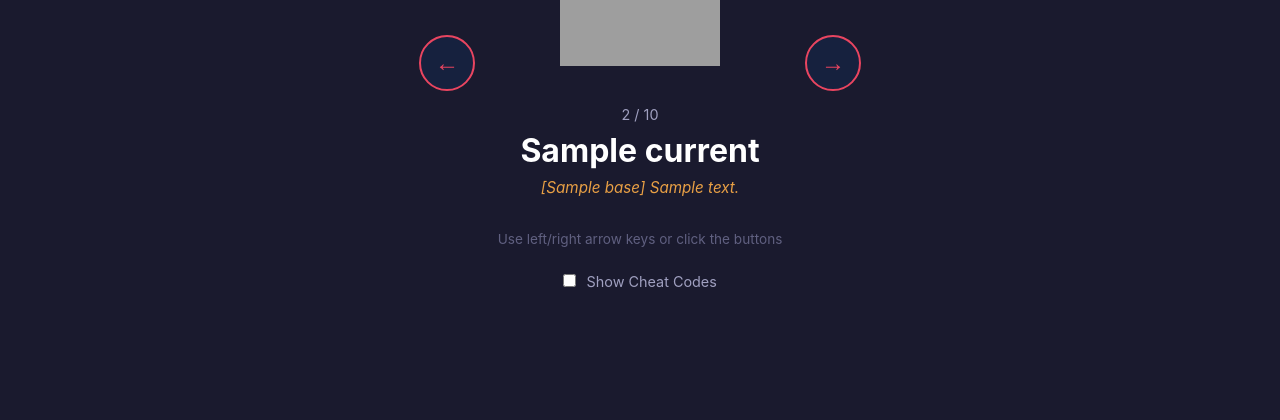
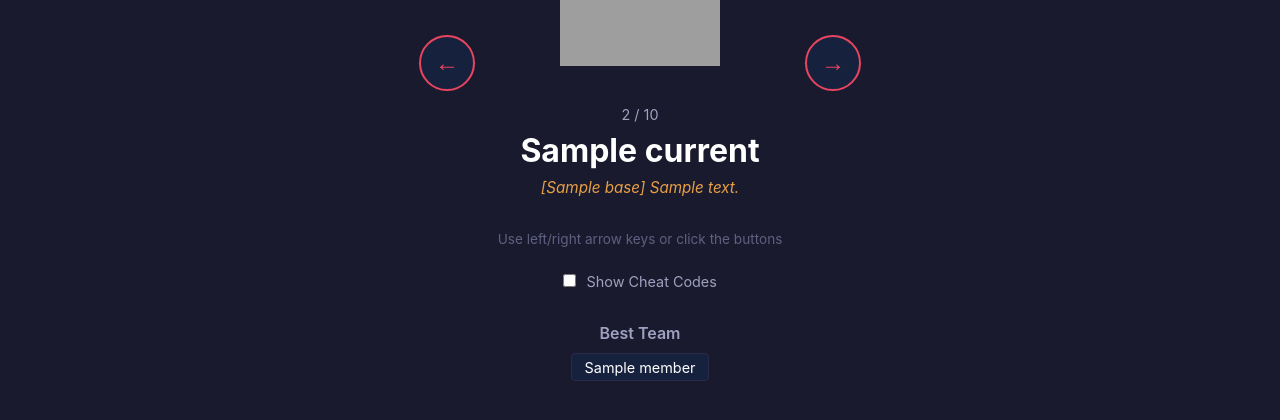
Before and after one commit to mcmendel/pokemendel_journey, a Flask app: template app/templates/replace.html in a window 1280 px wide. Shown: the part 270-690 px from the top of the page. Run offline with Flask 3, Linux system fonts and the light colour scheme; the template is opened without the code that fills it: most values are stand-ins (such as "Sample title", 1, 10 or a date in 2020); grey boxes are pictures that could not be loaded.

Commit message:
add best_team

```diff
--- a/app/config.py
+++ b/app/config.py
@@ -17,6 +17,7 @@ class GameConfig:
     save_dirs: List[str] = field(default_factory=list)
     starters: Dict[str, str] = field(default_factory=dict)
     cheat_codes_module: str = ""
+    best_team: List[str] = field(default_factory=list)
 
 
 @dataclass
--- a/app/static/css/style.css
+++ b/app/static/css/style.css
@@ -327,3 +327,33 @@ h1 {
     font-family: monospace;
     font-size: 0.9rem;
 }
+
+/* Best Team */
+
+.best-team-section {
+    margin-top: 2rem;
+    text-align: center;
+}
+
+.best-team-title {
+    color: #a0a0c0;
+    font-size: 1rem;
+    font-weight: 600;
+    margin-bottom: 0.6rem;
+}
+
+.best-team-list {
+    display: flex;
+    flex-wrap: wrap;
+    justify-content: center;
+    gap: 0.5rem;
+}
+
+.best-team-member {
+    background: #16213e;
+    color: #fff;
+    padding: 0.3rem 0.8rem;
+    border-radius: 4px;
+    font-size: 0.9rem;
+    border: 1px solid #2a2a4a;
+}
--- a/app/templates/replace.html
+++ b/app/templates/replace.html
@@ -34,6 +34,17 @@
         </label>
         <div id="cheat-codes" class="cheat-codes" style="display:none"></div>
     </div>
+
+    {% if game.best_team %}
+    <div class="best-team-section">
+        <h3 class="best-team-title">Best Team</h3>
+        <div class="best-team-list">
+            {% for member in game.best_team %}
+            <span class="best-team-member">{{ member }}</span>
+            {% endfor %}
+        </div>
+    </div>
+    {% endif %}
 </div>
 {% endblock %}
 
--- a/config.yaml
+++ b/config.yaml
@@ -15,6 +15,13 @@ games:
       Charmander: fire
       Squirtle: water
     cheat_codes_module: "games.gen1.blue.cheat_codes"
+    best_team:
+      - Venusaur
+      - Jolteon
+      - Lapras
+      - Dugtrio
+      - Snorlax
+      - Alakazam
   crystal:
     generation: 2
     display_name: "Pokemon Crystal"
@@ -29,6 +36,13 @@ games:
       Cyndaquil: fire
       Totodile: water
     cheat_codes_module: "games.gen2.cheat_codes"
+    best_team:
+      - Typhlosion
+      - Crobat
+      - Quagsire
+      - Heracross
+      - Espeon
+      - Magneton
   emerald:
     generation: 3
     display_name: "Pokemon Emerald"
@@ -43,6 +57,13 @@ games:
       Torchic: fire
       Mudkip: water
     cheat_codes_module: ""
+    best_team:
+      - Swampert
+      - Gardevoir
+      - Manectric
+      - Breloom
+      - Torkoal
+      - Flygon
   platinum:
     generation: 4
     display_name: "Pokemon Platinum"
@@ -56,4 +77,11 @@ games:
       Turtwig: grass
       Chimchar: fire
       PipLup: water
-    cheat_codes_module: ""
+    cheat_codes_module: "games.gen4.cheat_codes"
+    best_team:
+      - Infernape
+      - Staraptor
+      - Luxray
+      - Roserade
+      - Floatzel
+      - Garchomp
```
